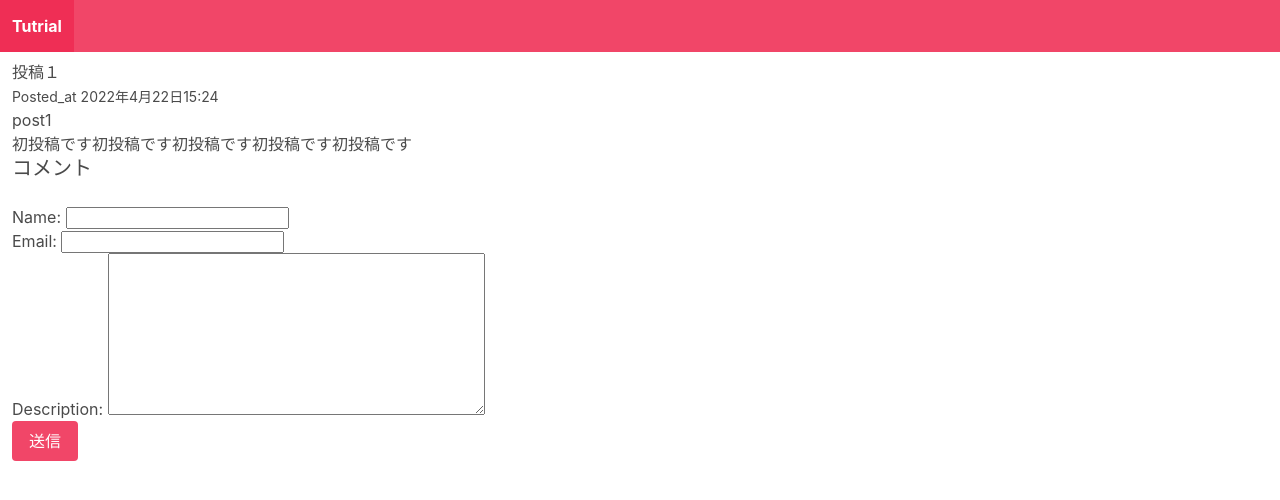
After one commit to h-nagamine09/django_practice_easyblog, a Django app: a page that uses blog/templates/blog/post_detail.html in a window 1280 px wide. The commit adds this page. Shown: the top 500 px of the page. Run offline with Django 4.2, Linux system fonts and the light colour scheme; data comes from the database, SQL or seed files in the repository; both versions use the stored data as it was after the commit.

Commit message:
コメント機能追加

```diff
--- a/blog/admin.py
+++ b/blog/admin.py
@@ -1,4 +1,5 @@
 from django.contrib import admin
-from .models import Post #同じ階層のmodels.pyの中のPost関数を呼び出す
+from .models import Post,Comment #同じ階層のmodels.pyの中のPost関数を呼び出す
 
 admin.site.register(Post) #管理画面でPost関数を呼び出してデータ登録できるようにする
+admin.site.register(Comment)
--- /dev/null
+++ b/blog/forms.py
@@ -0,0 +1,7 @@
+from django import forms
+from .models import Comment
+
+class CommentForm(forms.ModelForm):
+    class Meta:
+        model = Comment
+        fields =["name","email","description"]
--- a/blog/models.py
+++ b/blog/models.py
@@ -8,3 +8,10 @@ class Post(models.Model):
     intro = models.TextField()
     description = models.TextField()
     posted_date = models.DateTimeField(auto_now_add=True)
+
+class Comment(models.Model):
+    post =models.ForeignKey(Post ,related_name = "comments",on_delete=models.CASCADE) #1対多　on_deleteは関連データを一緒に消す
+    name =models.CharField(max_length=255)
+    email=models.EmailField()
+    description =models.TextField()
+    posted_date = models.DateTimeField(auto_now_add=True)
--- a/blog/templates/blog/frontpage.html
+++ b/blog/templates/blog/frontpage.html
@@ -7,6 +7,7 @@
         {{post.slug}}
     </h2>
     <small>Posted_at {{post.posted_date}}</small>
+    <a href="{% url 'post_detail' post.slug%}">もっと読む</a>
 </div>
 {% endfor %}
 {%endblock%}
--- /dev/null
+++ b/blog/templates/blog/post_detail.html
@@ -0,0 +1,40 @@
+{%extends "blog/base.html"%}{% block content %}
+{% comment %} views.pyの"posts"に渡された値をfor分で出力する {% endcomment %}
+    <h1　class="title">
+        {{post.title}}<br>
+    </h1>
+    <small>Posted_at {{post.posted_date}}</small>
+    <p>{{post.slug}}</p>
+    <p>{{post.description}}</p>
+
+    {% comment %} コメントされたものを表示 {% endcomment %}
+    <h2 class ="subtitle">コメント</h2>
+    {% for comment in comments.all %}
+        <div class="media-content">
+           <div class="media-body">
+               <p>
+                   <strong>
+                       {{comment.name}}
+                       <small>
+                           {{comment.posted_date}}
+                       </small>
+                   </strong>
+
+               </p>
+           </div>
+        </div>
+    {% endfor %}
+    {% comment %} コメント投稿エリア {% endcomment %}
+    <h2 class="subtitle"コメントを追加></h2>
+    <form action="." method="post">
+    {%csrf_token%}
+    {{form.as_p}}
+    {% comment %} as_p == pタグで囲む。pの部分はhtmlで自由に設定可能 {% endcomment %}
+        <div class="field">
+            <div class="cotrol">
+                <button class="button is-danger">送信</buton>
+            </div>
+        </div>
+    </form>
+
+{%endblock%}
--- a/blog/views.py
+++ b/blog/views.py
@@ -1,6 +1,25 @@
 from ssl import HAS_TLSv1_1
-from django.shortcuts import render
+from django.shortcuts import render,redirect
+from blog.forms import CommentForm
 from .models import Post
+
 def frontpage(request):
     posts = Post.objects.all()
     return render(request,"blog/frontpage.html",{"posts":posts})#"posts"にposts変数の値を渡す
+
+def post_detail(request,slug):
+    post = Post.objects.get(slug=slug)#引数で渡ってきたslugとmodelのslugの値を照合して一致したらpost変数に値を代入する。
+    if request.method == "POST":
+        form = CommentForm(request.POST)
+
+        if form.is_valid():
+            comment = form.save(commit=False)
+            comment.post = post
+            comment.save()
+
+            return redirect("post_detail",slug=post.slug)
+    else:
+        form = CommentForm()
+
+    return render(request,"blog/post_detail.html",{"post": post, "form":form})
+#"post"にpost変数の値を渡してhtmlにrenderする
--- a/microblog/urls.py
+++ b/microblog/urls.py
@@ -1,9 +1,9 @@
 from django.contrib import admin
 from django.urls import path
-from blog.views import frontpage #blogフォルダのViews.pyの中のfrontpage関数をimportしている
-
+from blog.views import frontpage,post_detail #blogフォルダのViews.pyの中のfrontpage関数をimportしている
 
 urlpatterns = [
     path('admin/', admin.site.urls),
-    path('', frontpage)#/を叩いたらviews.pyのfrontpage関数を読む
+    path('', frontpage),#/を叩いたらviews.pyのfrontpage関数を読む
+    path('<slug:slug>/',post_detail, name="post_detail")
 ]
```
Also changed, not shown: blog/migrations/0002_comment.py (added), db.sqlite3.
